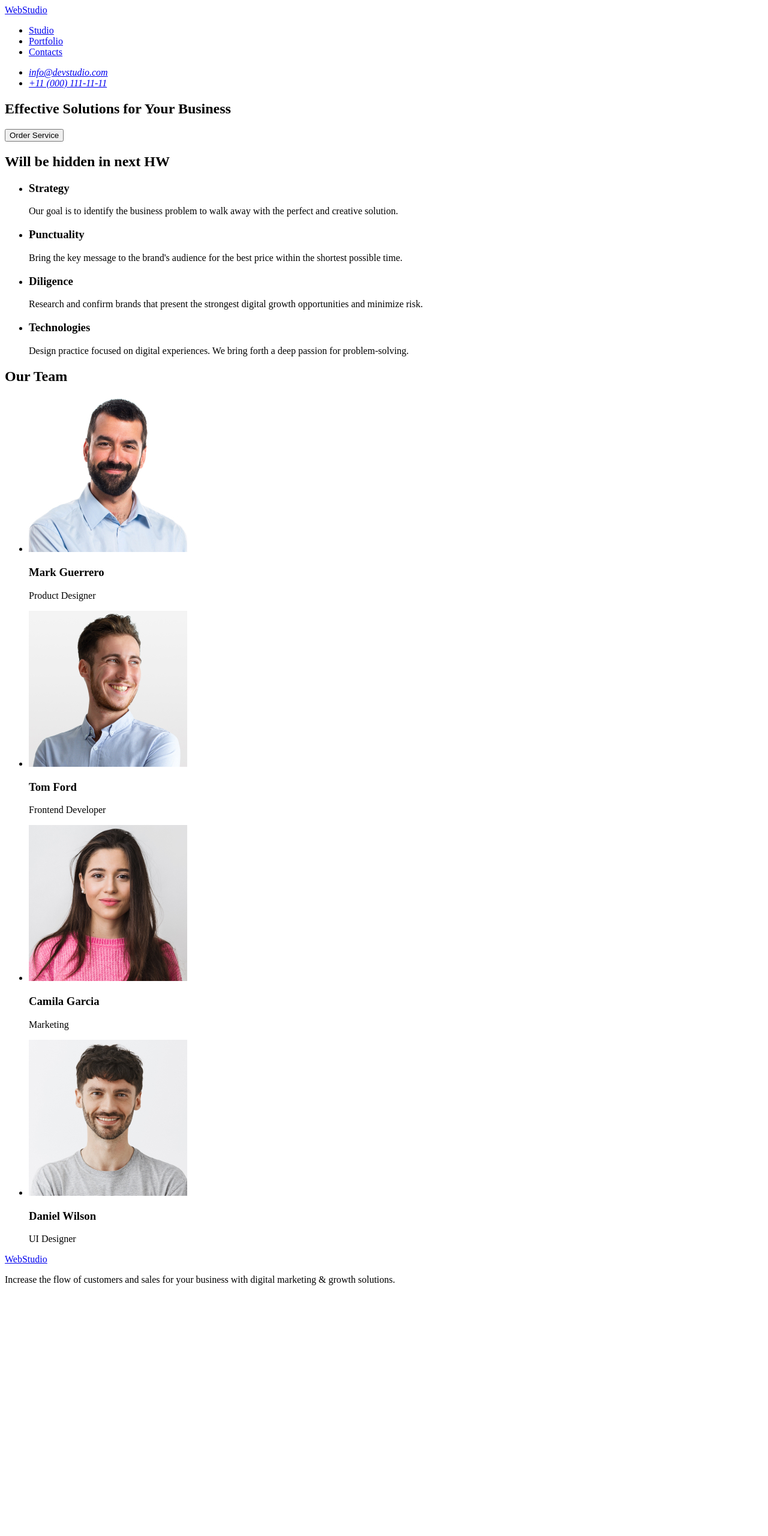
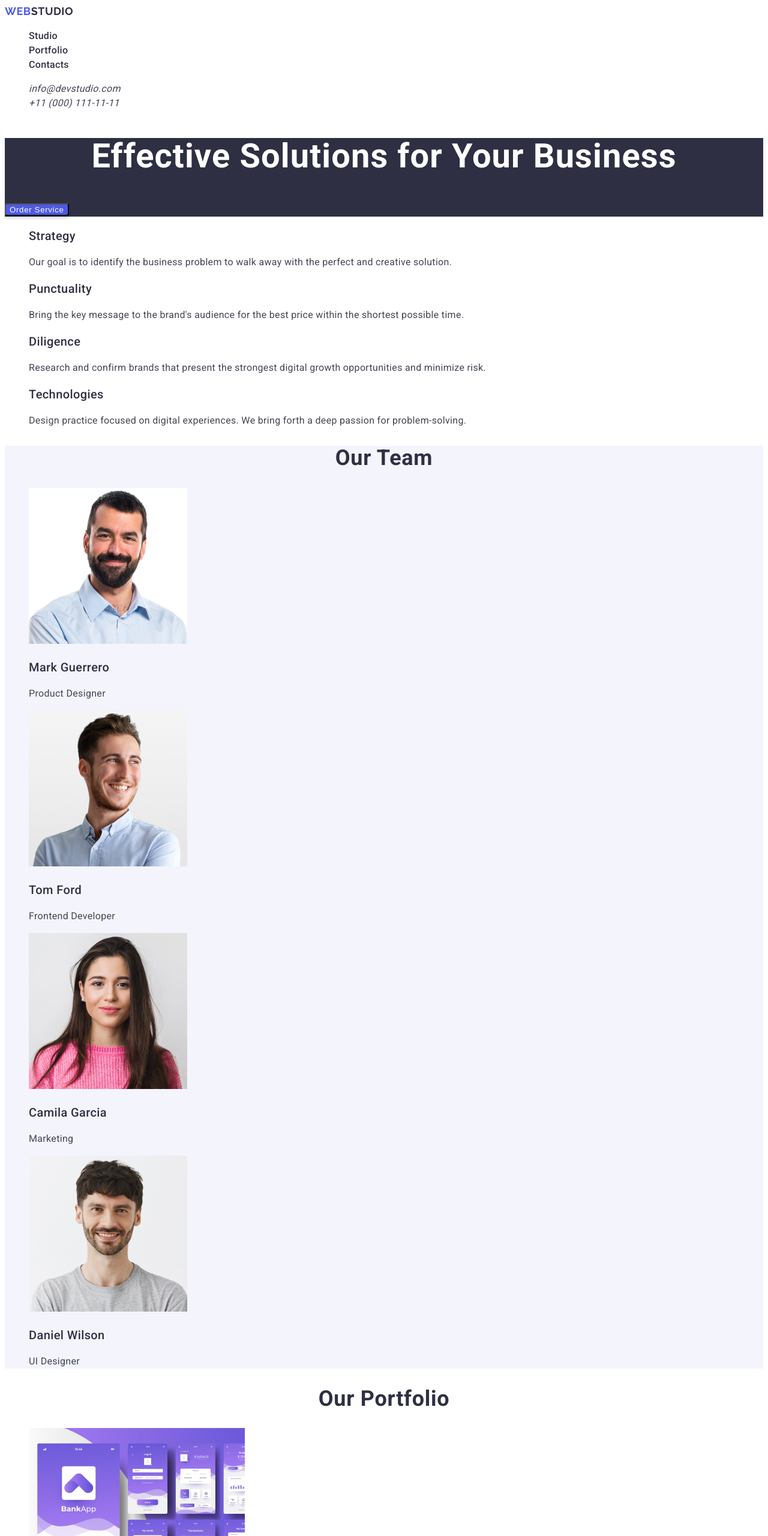
Before and after one commit to madedemo/goit-markup-hw-02, a plain HTML site: page index.html in a window 1280 px wide. Shown: the top 2560 px of the page at 60% size. Before the commit the page ends 2158 px from the top, so only its background shows below. Drawn offline with Linux system fonts and the light colour scheme.

Commit message:
hm2
first try :O

```diff
--- a/index.html
+++ b/index.html
@@ -4,25 +4,34 @@
     <meta charset="UTF-8" />
     <meta name="viewport" content="width=device-width, initial-scale=1.0" />
     <title>Document</title>
+    <link
+      href="https://fonts.googleapis.com/css2?family=Raleway:wght@700&family=Roboto:wght@400;500;700&display=swap"
+      rel="stylesheet"
+    />
+    <link rel="stylesheet" href="/style.css" />
   </head>
   <body>
     <header>
       <nav>
-        <a href="/">WebStudio</a>
+        <a href="/" class="logo"><span class="logo-blue">Web</span>Studio</a>
         <ul>
-          <li><a href="/">Studio</a></li>
-          <li><a href="/">Portfolio</a></li>
-          <li><a href="/">Contacts</a></li>
+          <li><a href="/" class="link">Studio</a></li>
+          <li><a href="/" class="link">Portfolio</a></li>
+          <li><a href="/" class="link">Contacts</a></li>
         </ul>
       </nav>
 
       <address>
         <ul>
           <li>
-            <a href="mailto:info@devstudio.com">info@devstudio.com</a>
+            <a href="mailto:info@devstudio.com" class="address-link"
+              >info@devstudio.com</a
+            >
           </li>
           <li>
-            <a href="tel:+110001111111">+11 (000) 111-11-11</a>
+            <a href="tel:+110001111111" class="address-link"
+              >+11 (000) 111-11-11</a
+            >
           </li>
         </ul>
       </address>
@@ -30,39 +39,41 @@
 
     <main>
       <!--hero image-->
-      <section>
-        <h1>Effective Solutions for Your Business</h1>
-        <button type="button">Order Service</button>
+      <section class="hero-section">
+        <h1 class="hero-title">Effective Solutions for Your Business</h1>
+        <button type="button" class="hero-button">
+          <span class="hero-order">Order Service</span>
+        </button>
       </section>
 
       <!--section 1-->
-      <section>
-        <h2>Will be hidden in next HW</h2>
+      <section class="approach-section">
+        <h2></h2>
         <ul>
           <li>
-            <h3>Strategy</h3>
-            <p>
+            <h3 class="approach">Strategy</h3>
+            <p class="approach-text">
               Our goal is to identify the business problem to walk away with the
               perfect and creative solution.
             </p>
           </li>
           <li>
-            <h3>Punctuality</h3>
-            <p>
+            <h3 class="approach">Punctuality</h3>
+            <p class="approach-text">
               Bring the key message to the brand's audience for the best price
               within the shortest possible time.
             </p>
           </li>
           <li>
-            <h3>Diligence</h3>
-            <p>
+            <h3 class="approach">Diligence</h3>
+            <p class="approach-text">
               Research and confirm brands that present the strongest digital
               growth opportunities and minimize risk.
             </p>
           </li>
           <li>
-            <h3>Technologies</h3>
-            <p>
+            <h3 class="approach">Technologies</h3>
+            <p class="approach-text">
               Design practice focused on digital experiences. We bring forth a
               deep passion for problem-solving.
             </p>
@@ -71,36 +82,110 @@
       </section>
 
       <!--section 2-->
-      <section>
-        <h2>Our Team</h2>
+      <section class="team-section">
+        <h2 class="teamates">Our Team</h2>
         <ul>
           <li>
-            <img src="./images/worker1.jpg" alt="mark" width="264" />
-            <h3>Mark Guerrero</h3>
-            <p>Product Designer</p>
+            <img
+              src="./images/worker1.jpg"
+              alt="Product Designer"
+              width="264"
+            />
+            <h3 class="teamates-name">Mark Guerrero</h3>
+            <p class="teamates-text">Product Designer</p>
           </li>
           <li>
-            <img src="./images/worker2.jpg" alt="tom" width="264" />
-            <h3>Tom Ford</h3>
-            <p>Frontend Developer</p>
+            <img
+              src="./images/worker2.jpg"
+              alt="Frontend Developer"
+              width="264"
+            />
+            <h3 class="teamates-name">Tom Ford</h3>
+            <p class="teamates-text">Frontend Developer</p>
           </li>
           <li>
-            <img src="./images/worker3.jpg" alt="camila" width="264" />
-            <h3>Camila Garcia</h3>
-            <p>Marketing</p>
+            <img src="./images/worker3.jpg" alt="Marketing" width="264" />
+            <h3 class="teamates-name">Camila Garcia</h3>
+            <p class="teamates-text">Marketing</p>
           </li>
           <li>
-            <img src="./images/worker4.jpg" alt="daniel" width="264" />
-            <h3>Daniel Wilson</h3>
-            <p>UI Designer</p>
+            <img src="./images/worker4.jpg" alt="Ui Designer" width="264" />
+            <h3 class="teamates-name">Daniel Wilson</h3>
+            <p class="teamates-text">UI Designer</p>
+          </li>
+        </ul>
+      </section>
+
+      <!--section 3-->
+      <section class="projects-section">
+        <h2 class="projects-portfolio">Our Portfolio</h2>
+        <ul>
+          <li>
+            <img
+              src="./images/project1.jpg"
+              alt="Banking at Your Fingertips, simplified mobile app for effortless account management."
+              width="360"
+            />
+            <h3 class="projects-title">Banking App</h3>
+            <p class="projects-text">App</p>
+          </li>
+          <li>
+            <img
+              src="./images/project2.jpg"
+              alt="Marketing visuals emphasizing
+            the convenience and security of cashless payment methods for
+            seamless transactions."
+              width="360"
+            />
+            <h3 class="projects-title">Cashless Payment</h3>
+            <p class="projects-text">Marketing</p>
+          </li>
+          <li>
+            <img
+              src="./images/project3.jpg"
+              alt="Meditation Made Easy: Mobile app screen showing a peaceful meditation session, fostering mindfulness and calm."
+              width="360"
+            />
+            <h3 class="projects-title">Meditation App</h3>
+            <p class="projects-text">App</p>
+          </li>
+          <li>
+            <img
+              src="./images/project4.jpg"
+              alt="A promotional campaign showcasing taxi services for convenient and reliable transportation."
+              width="360"
+            />
+            <h3 class="projects-title">Taxi Service</h3>
+            <p class="projects-text">Marketing</p>
+          </li>
+          <li>
+            <img
+              src="./images/project5.jpg"
+              alt="Imaginative and creative illustrations showcasing unique artistic concepts."
+              width="360"
+            />
+            <h3 class="projects-title">Screen illustrations</h3>
+            <p class="projects-text">Design</p>
+          </li>
+          <li>
+            <img
+              src="./images/project6.jpg"
+              alt="Promotional content highlighting diverse online courses for skill enhancement and education."
+              width="360"
+            />
+            <h3 class="projects-title">Online Courses</h3>
+            <p class="projects-text">Marketing</p>
           </li>
         </ul>
       </section>
     </main>
 
-    <footer>
-      <a href="/">WebStudio</a>
-      <p>
+    <footer class="footer-background">
+      <a href="/" class="logo"
+        ><span class="logo-blue">Web</span
+        ><span class="logo-white">Studio</span></a
+      >
+      <p class="footer-text">
         Increase the flow of customers and sales for your business with digital
         marketing & growth solutions.
       </p>
--- /dev/null
+++ b/style.css
@@ -0,0 +1,158 @@
+body {
+    font-family: 'Roboto', sans-serif;
+    font-size: 16px;
+    font-style: normal;
+    font-weight: 400;
+    line-height: 24px;
+    letter-spacing: 0.32px;
+}
+
+ul {
+    list-style-type: none;
+}
+
+.logo-blue {
+    color: var(--iris, #4D5AE5);
+    font-family: Raleway;
+    font-size: 18px;
+    font-style: normal;
+    font-weight: 700;
+    line-height: 21px;
+    letter-spacing: 0.54px;
+    text-transform: uppercase;
+    text-decoration: none;
+}
+
+.logo {
+    color: var(--navyblue, #2E2F42);
+    font-family: Raleway;
+    font-size: 18px;
+    font-style: normal;
+    font-weight: 700;
+    line-height: 21px;
+    letter-spacing: 0.54px;
+    text-transform: uppercase;
+    text-decoration: none;
+}
+
+.link {
+    color: var(--navyblue, #2E2F42);
+    font-weight: 500;
+    text-decoration: none;
+}
+
+.address-link {
+    color: var(--slate, #434455);
+    text-decoration: none;
+}
+
+.hero-section {
+    background: var(--navyblue, #2E2F42);
+}
+
+.hero-title {
+    color: var(--white, #FFF);
+    text-align: center;
+    font-size: 56px;
+    font-weight: 700;
+    line-height: 60px;
+    letter-spacing: 1.12px;
+}
+
+.hero-button {
+    text-align: center;
+    border-radius: 4px;
+    background: var(--iris, #4D5AE5);
+    box-shadow: 0px 4px 4px 0px rgba(0, 0, 0, 0.15);
+}
+
+.hero-order {
+    color: var(--white, #FFF);
+    font-weight: 500;
+    letter-spacing: 0.64px;
+}
+
+.approach {
+    color: var(--navyblue, #2E2F42);
+    font-size: 20px;
+    font-weight: 500;
+    letter-spacing: 0.4px;
+}
+
+.approach-text {
+    color: var(--slate, #434455);
+    letter-spacing: 0.32px;
+}
+
+.team-section {
+    background: var(--cloud, #F4F4FD);
+}
+
+.teamates {
+    color: var(--navyblue, #2E2F42);
+    text-align: center;
+    font-size: 36px;
+    font-weight: 700;
+    line-height: 40px;
+    letter-spacing: 0.72px;
+    text-transform: capitalize;
+}
+
+.teamates-name {
+    color: var(--navyblue, #2E2F42);
+    font-size: 20px;
+    font-weight: 500;
+    letter-spacing: 0.4px;
+}
+
+.teamates-text {
+    color: var(--slate, #434455);
+    letter-spacing: 0.32px;
+}
+
+.projects-portfolio {
+    color: var(--navyblue, #2E2F42);
+    text-align: center;
+    font-size: 36px;
+    font-weight: 700;
+    line-height: 40px;
+    letter-spacing: 0.72px;
+    text-transform: capitalize;
+}
+
+.projects-title {
+    color: var(--navyblue, #2E2F42);
+    font-size: 20px;
+    font-weight: 500;
+    letter-spacing: 0.4px;
+}
+
+.projects-text {
+    color: var(--slate, #434455);
+    letter-spacing: 0.32px;
+}
+
+.footer-background {
+    background: var(--navyblue, #2E2F42);
+}
+
+.footer-text {
+    color: var(--cloud, #F4F4FD);
+    font-family: Roboto;
+    font-size: 16px;
+    font-style: normal;
+    font-weight: 400;
+    line-height: 24px;
+    letter-spacing: 0.32px;
+}
+
+footer .logo-white {
+    color: var(--cloud, #F4F4FD);
+    font-family: Raleway;
+    font-size: 18px;
+    font-style: normal;
+    font-weight: 700;
+    line-height: 21px;
+    letter-spacing: 0.54px;
+    text-transform: uppercase;
+}
```
Also changed, not shown: .prettier.json (added), images/project1.jpg (added), images/project2.jpg (added), images/project3.jpg (added), images/project4.jpg (added), images/project5.jpg (added), images/project6.jpg (added), 1 other file.
